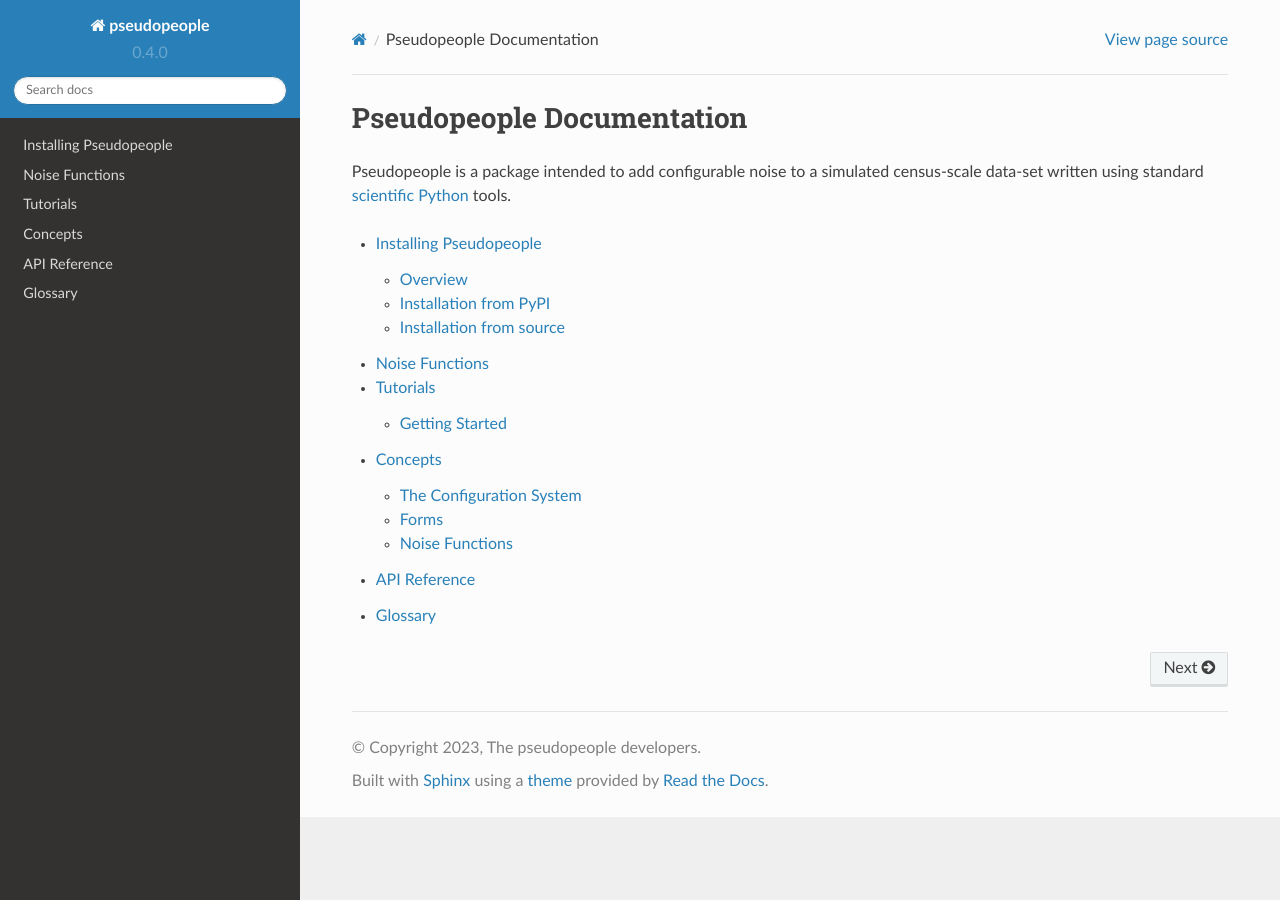
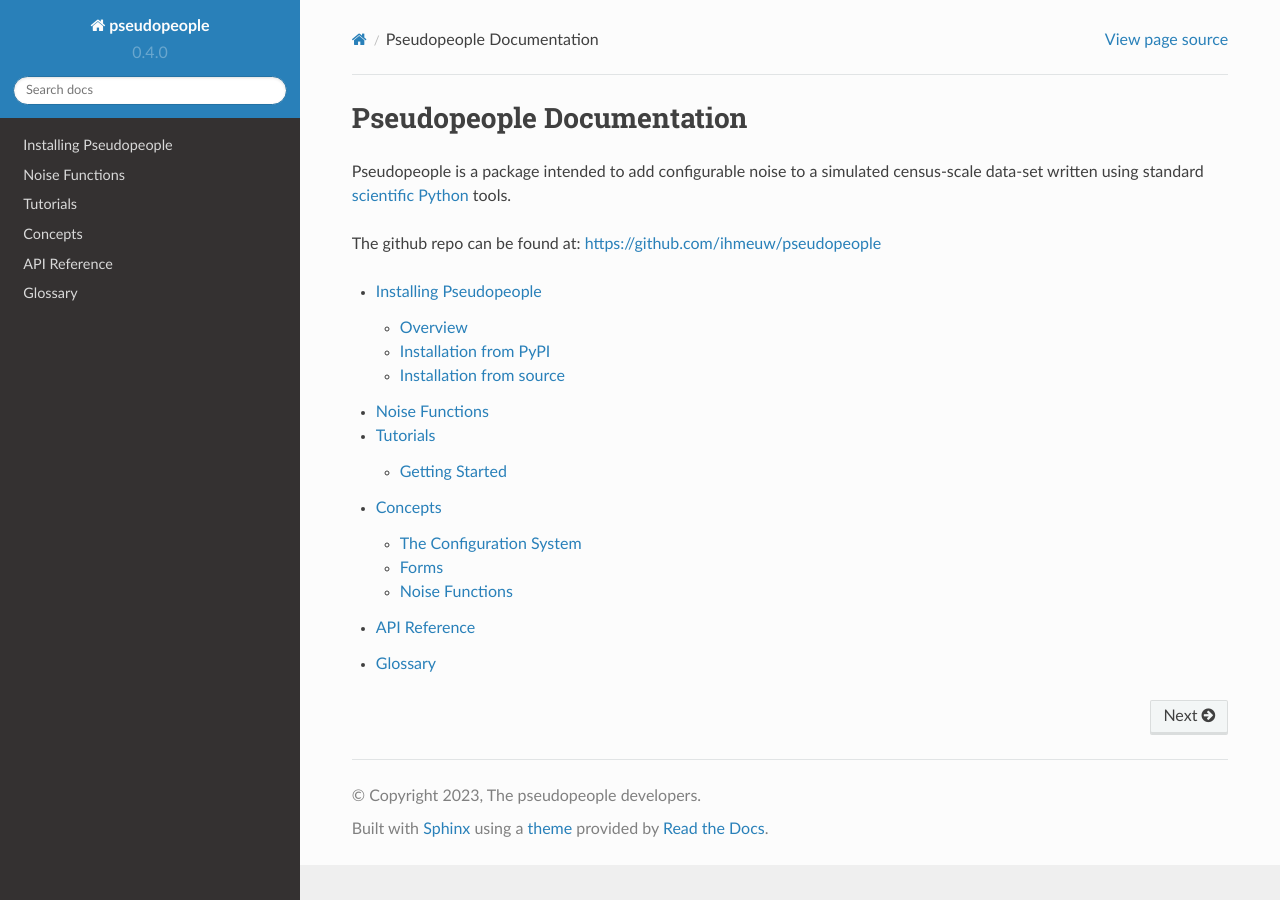
Before and after one commit to ihmeuw/pseudopeople, a Sphinx documentation site: the page built from docs/source/index.rst, in a window 1280 px wide. Built offline with Sphinx 7.4.7 and the Read the Docs theme 2.0.0, drawn with Linux system fonts in a browser that asks for light colours.

Commit message:
add github repo link to docs (#58)

```diff
--- a/docs/source/index.rst
+++ b/docs/source/index.rst
@@ -5,6 +5,8 @@ Pseudopeople Documentation
 Pseudopeople is a package intended to add configurable noise to a simulated
 census-scale data-set written using standard
 `scientific Python <https://www.scipy.org/>`_ tools.
+
+The github repo can be found at: https://github.com/ihmeuw/pseudopeople
 
 .. toctree::
    :maxdepth: 2
```
